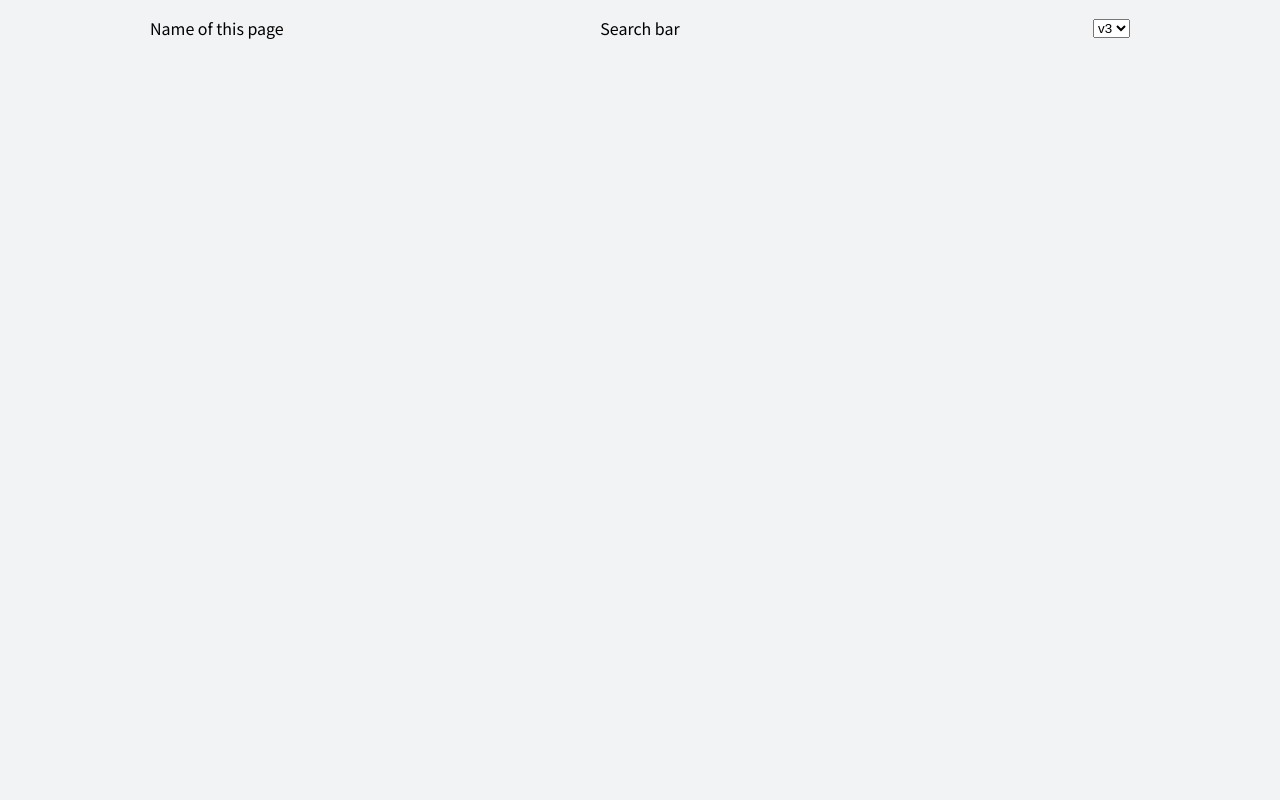
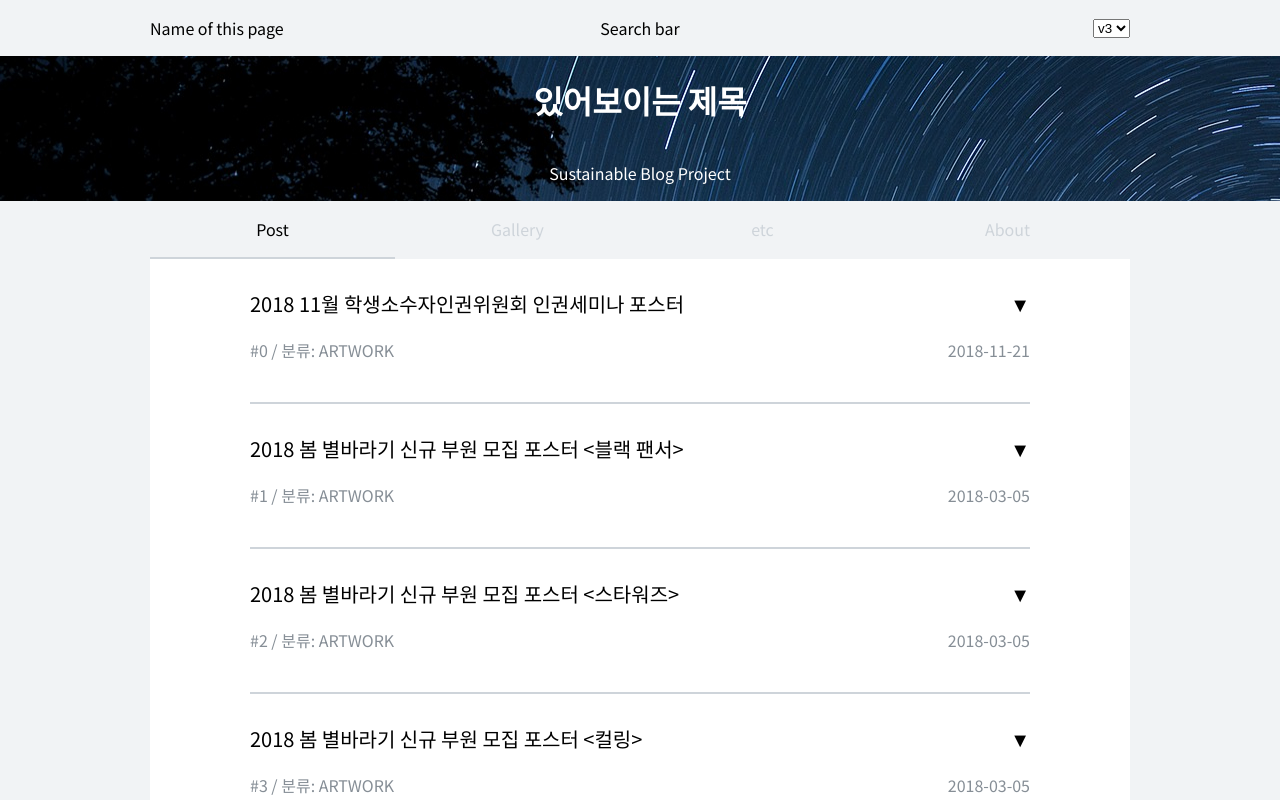
Before and after one commit to KimSickal/blog, a React (Create React App) app: page /blog/v3 in a window 1280 px wide. Shown: the top 800 px of the page. Built offline with nearby package versions, Linux system fonts and the light colour scheme.

Commit message:
라우터 에러 수정

```diff
--- a/src/App.tsx
+++ b/src/App.tsx
@@ -111,11 +111,11 @@ class App extends React.Component<{}, ComponentStates> {
 				<Switch>
 					<Route
 						exact={true}
-						path={'/'}
+						path={''}
 						render={() => {
 							return (
-								<Redirect
-									to={'/v3'}
+								<V3Container
+									{...this.state}
 								/>
 							);
 						}}
@@ -125,8 +125,8 @@ class App extends React.Component<{}, ComponentStates> {
 						path={'/v3'}
 						render={() => {
 							return (
-								<V3Container
-									{...this.state}
+								<Redirect
+									to={''}
 								/>
 							);
 						}}
```
